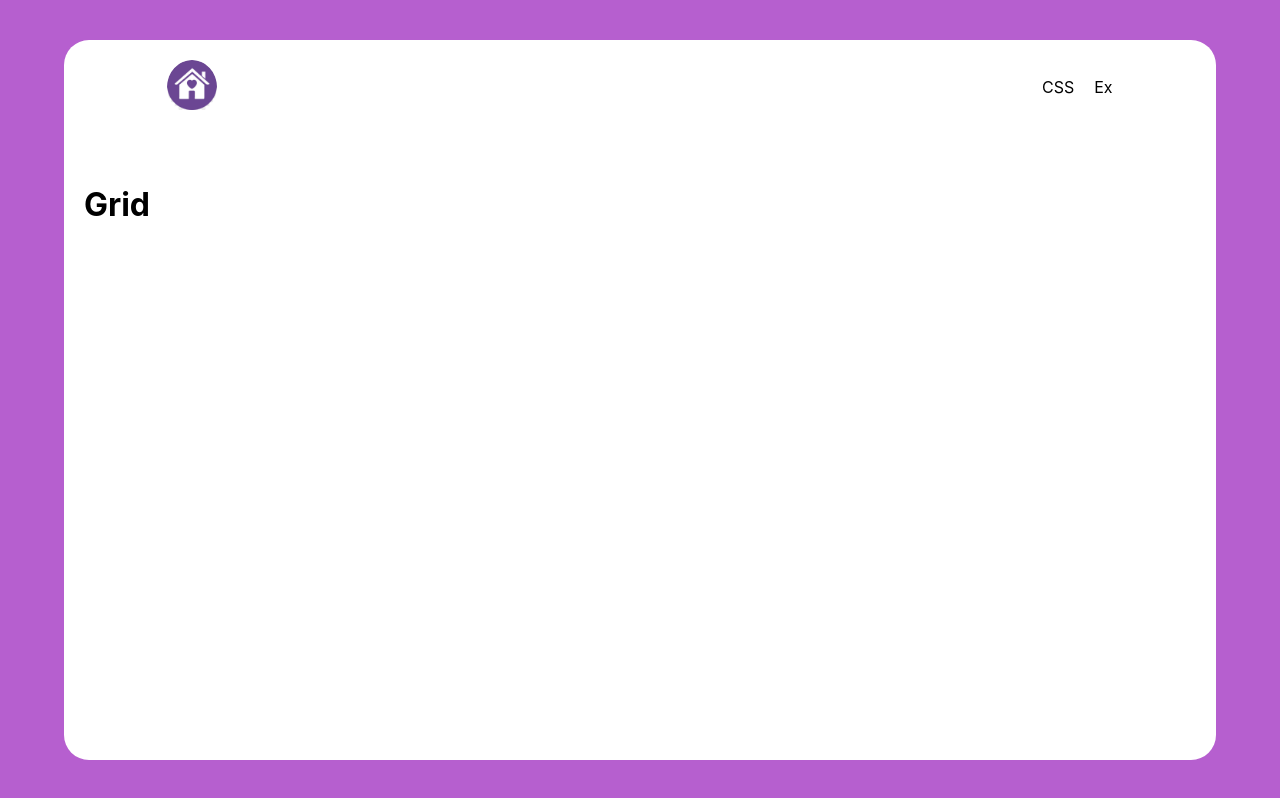
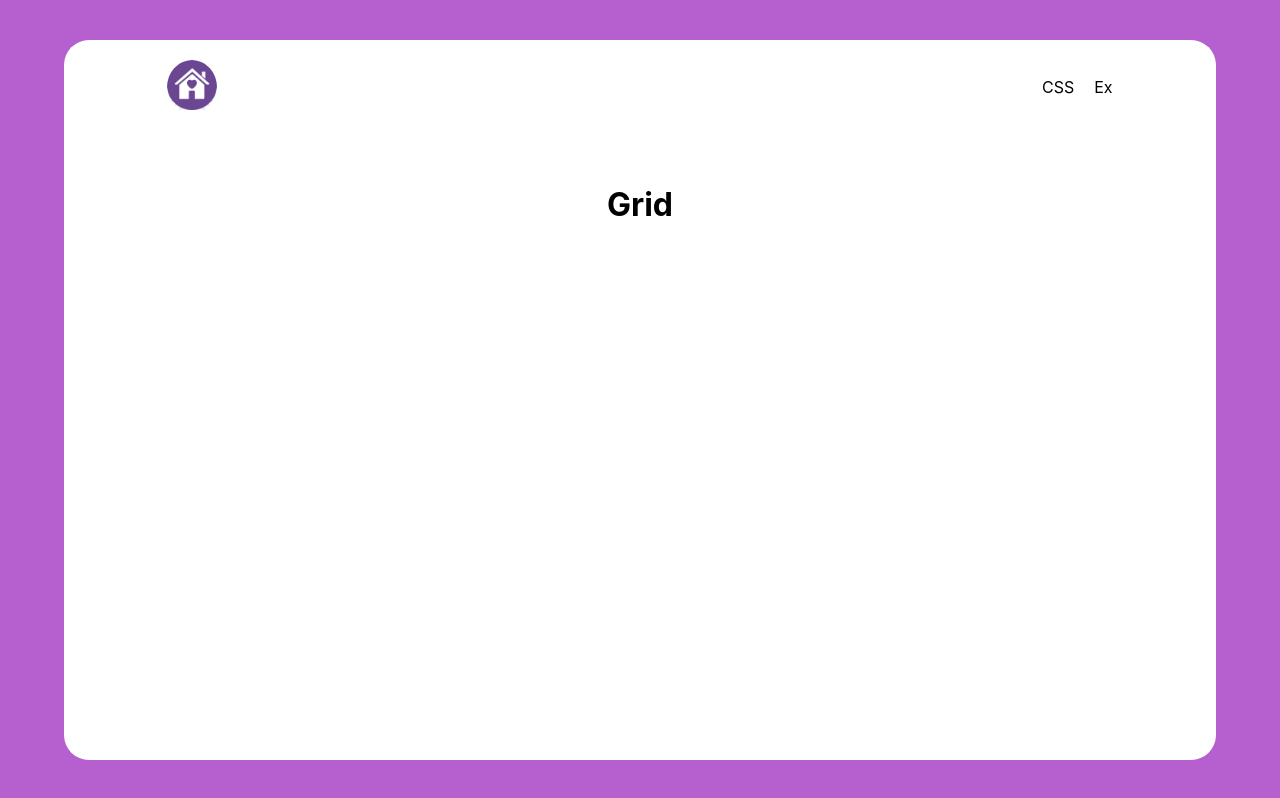
Before and after one commit to tKanashiro/my-projects, a React (Create React App) app: page /css/grid in a window 1280 px wide. Built offline with nearby package versions, Linux system fonts and the light colour scheme.

Commit message:
Add title component

```diff
--- /dev/null
+++ b/src/components/Title/Title.scss
@@ -0,0 +1,3 @@
+.title {
+    text-align: center;
+}
--- /dev/null
+++ b/src/components/Title/index.tsx
@@ -0,0 +1,13 @@
+import "./Title.scss";
+
+type TitleTyep = {
+    title: string;
+};
+
+const Title = (props: TitleTyep) => {
+    const { title } = props;
+
+    return <h1 className="title">{title}</h1>;
+};
+
+export default Title;
--- a/src/pages/Css/Grid/index.tsx
+++ b/src/pages/Css/Grid/index.tsx
@@ -1,5 +1,7 @@
+import Title from "../../../components/Title";
+
 const Grid = () => {
-    return <h1>Grid</h1>;
+    return <Title title="Grid" />;
 };
 
 export default Grid;
--- a/src/pages/Css/index.tsx
+++ b/src/pages/Css/index.tsx
@@ -1,11 +1,12 @@
 import { Fragment } from "react/jsx-runtime";
 import Card from "../../components/Card";
 import gridImage from "../../images/grid.png";
+import Title from "../../components/Title";
 
 const Css = () => {
     return (
         <Fragment>
-            <h1>Css</h1>
+            <Title title="Css" />
 
             <Card title="Grid" link="/css/grid" image={gridImage} />
         </Fragment>
--- a/src/pages/Home/index.tsx
+++ b/src/pages/Home/index.tsx
@@ -1,11 +1,13 @@
 import Card from "../../components/Card";
+import Title from "../../components/Title";
 import cssImage from "../../images/css.jpeg";
 import "./Home.scss";
 
 const Home = () => {
     return (
         <div className="homeWrapper">
-            <h1 className="title">Home Page</h1>
+            <Title title="Home Page" />
+
             <Card title="CSS" link="/css" image={cssImage} />
         </div>
     );
```
